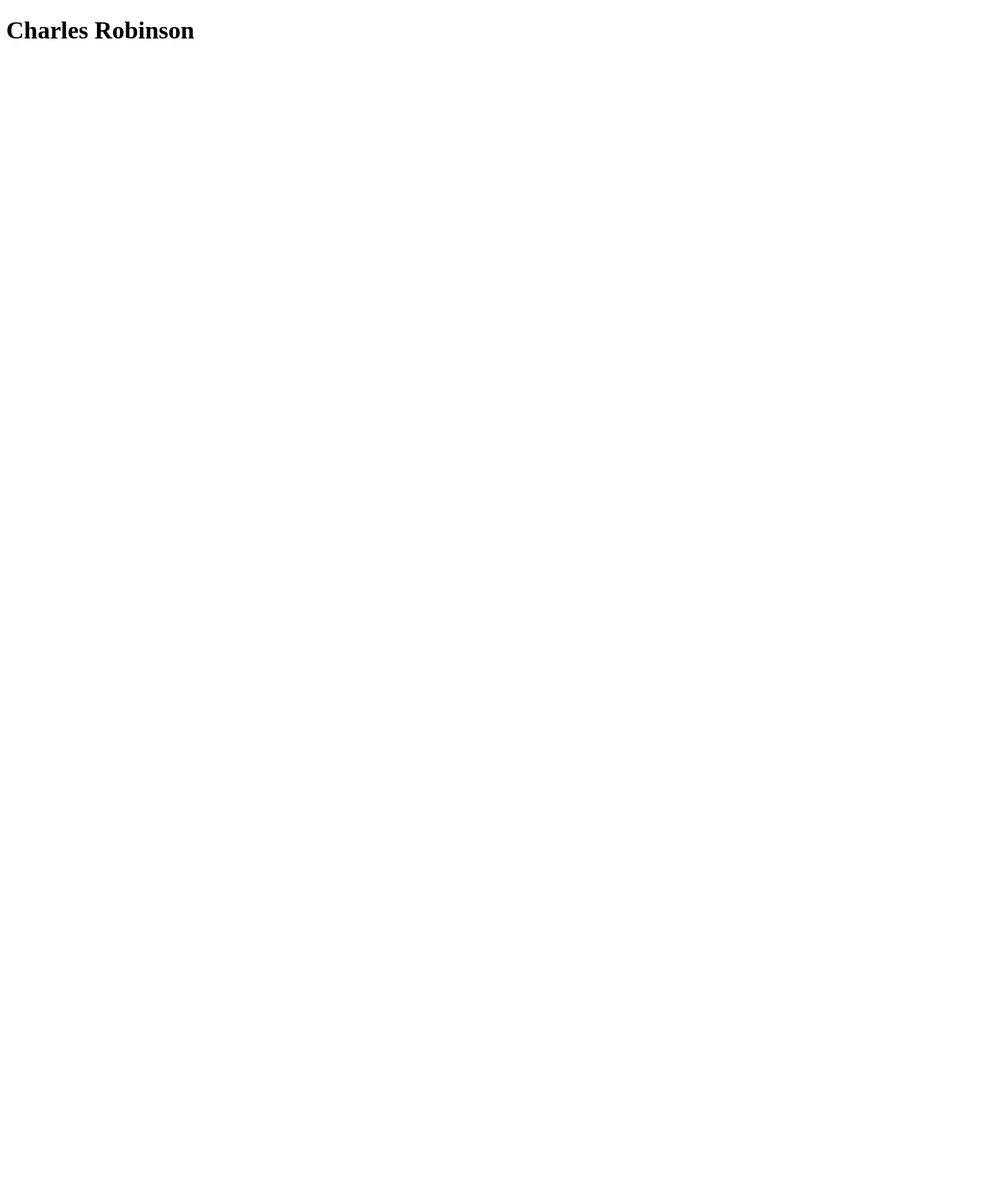
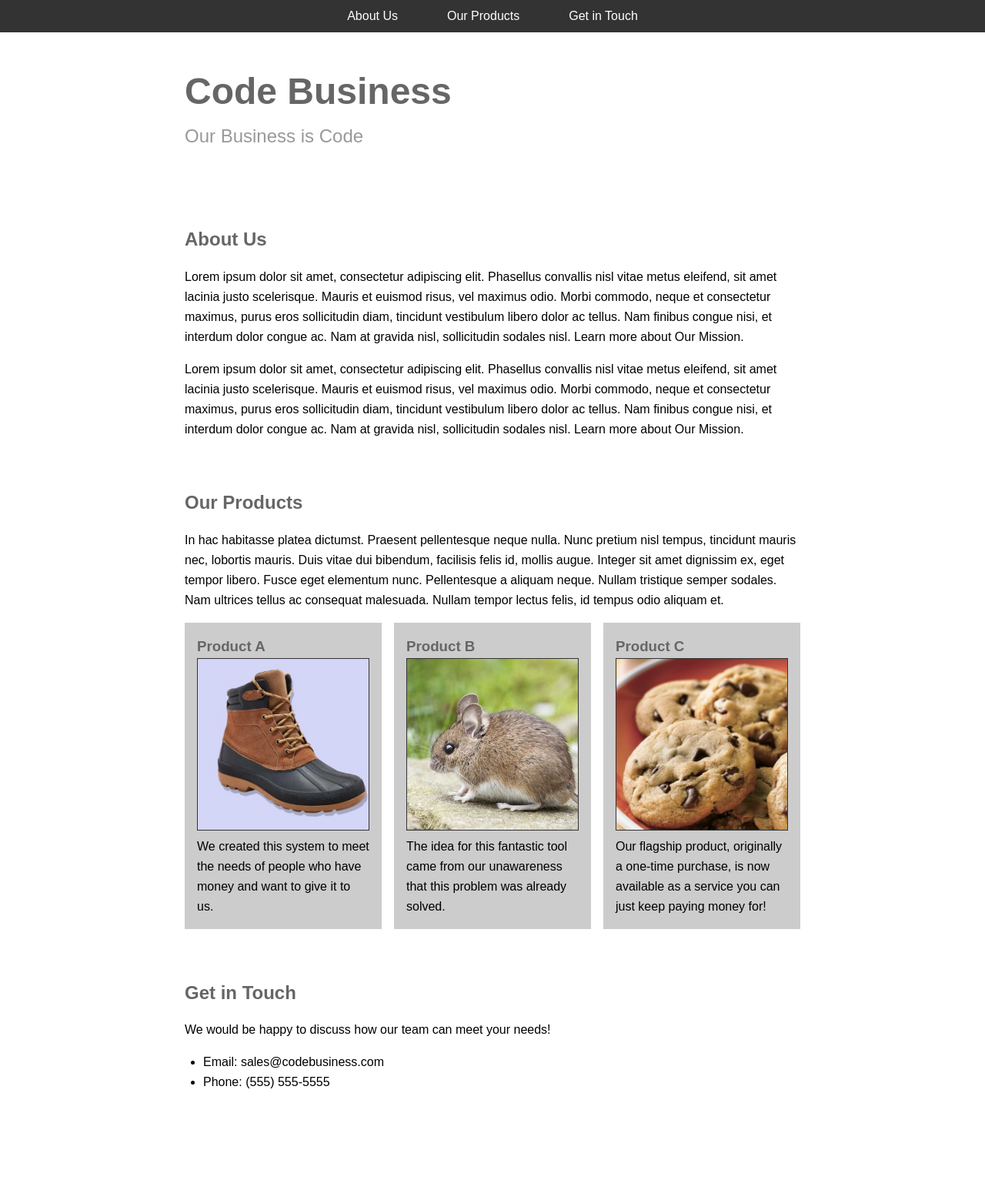
Before and after one commit to Chuckymike/Chuckymike.github.io, a plain HTML site: page index.html in a window 1280 px wide. Shown: the top 1546 px of the page at 77% size. Before the commit the page ends 800 px from the top, so only its background shows below. Drawn offline with Linux system fonts and the light colour scheme.

Commit message:
should've did more commits but pretty much did entire application along  with code business

```diff
--- a/index.html
+++ b/index.html
@@ -4,9 +4,59 @@
     <meta charset="UTF-8">
     <meta name="viewport" content="width=device-width, initial-scale=1.0">
     <meta http-equiv="X-UA-Compatible" content="ie=edge">
+    <link rel="stylesheet" type="text/css" href="style.css">
     <title>Document</title>
 </head>
 <body>
-    <h1>Charles Robinson</h1>
+    <header>
+        <h1>Code Business</h1>
+        <span>Our Business is Code</span>
+    </header>
+
+    <main>
+    <section id="aboutUs">
+        <h2>About Us</h2>
+        <p>Lorem ipsum dolor sit amet, consectetur adipiscing elit. Phasellus convallis nisl vitae metus eleifend, sit amet lacinia justo scelerisque. Mauris et euismod risus, vel maximus odio. Morbi commodo, neque et consectetur maximus, purus eros sollicitudin diam, tincidunt vestibulum libero dolor ac tellus. Nam finibus congue nisi, et interdum dolor congue ac. Nam at gravida nisl, sollicitudin sodales nisl. Learn more about Our Mission.</p>
+        <p>Lorem ipsum dolor sit amet, consectetur adipiscing elit. Phasellus convallis nisl vitae metus eleifend, sit amet lacinia justo scelerisque. Mauris et euismod risus, vel maximus odio. Morbi commodo, neque et consectetur maximus, purus eros sollicitudin diam, tincidunt vestibulum libero dolor ac tellus. Nam finibus congue nisi, et interdum dolor congue ac. Nam at gravida nisl, sollicitudin sodales nisl. Learn more about Our Mission.</p>
+    </section>
+    <section id="ourProducts">
+        <h2>Our Products</h2>
+        <p>In hac habitasse platea dictumst. Praesent pellentesque neque nulla. Nunc pretium nisl tempus, tincidunt mauris nec, lobortis mauris. Duis vitae dui bibendum, facilisis felis id, mollis augue. Integer sit amet dignissim ex, eget tempor libero. Fusce eget elementum nunc. Pellentesque a aliquam neque. Nullam tristique semper sodales. Nam ultrices tellus ac consequat malesuada. Nullam tempor lectus felis, id tempus odio aliquam et.</p>
+        <div id="products">
+            <article>
+                <h3>Product A</h3>
+                <img src="./images/boot.jpg">
+                <p>We created this system to meet the needs of people who have money and want to give it to us.</p>
+            </article>
+            <article>
+                <h3>Product B</h3>
+                <img src="./images/mouse.jpg">
+                <p>The idea for this fantastic tool came from our unawareness that this problem was already solved.</p>
+            </article>
+            <article>
+                <h3>Product C</h3>
+                <img src="./images/cookies.jpg">
+                <p>Our flagship product, originally a one-time purchase, is now available as a service you can just keep paying money for!</p>
+            </article>
+        </div>
+    </section>
+    <section id="getInTouch">
+        <h2>Get in Touch</h2>
+        <p>We would be happy to discuss how our team can meet your needs!</p>
+        <ul>
+            <li>Email: sales@codebusiness.com</li>
+            <li>Phone: (555) 555-5555</li>
+        </ul>
+    </section>
+    </main>
+    <nav>
+        <a href="#aboutUs">About Us</a>
+        <a href="#ourProduct">Our Products</a>
+        <a href="getInTouch">Get in Touch</a>
+    </nav>
+
+    <footer>
+        &copy; 2020 Code Business
+    </footer>
 </body>
 </html>
--- a/style.css
+++ b/style.css
@@ -0,0 +1,103 @@
+* {
+    font-family: sans-serif;
+    line-height: 1.618em;
+    box-sizing: border-box;
+    margin: 0;
+    padding: 0;
+}
+
+html {
+    font-size: 16px;
+
+    margin-top: 3em;
+}
+
+h1, h2, h3 {
+    color: #666;
+}
+
+header,
+main,
+footer {
+    max-width: 800px;
+    margin: 0 auto;
+}
+
+header {
+    padding: 2em 0;
+}
+
+header h1 {
+    font-size: 3em;
+}
+
+header span {
+    font-size: 1.5em;
+    color: #999;
+}
+
+nav {
+    position: fixed;
+    top: 0;
+    left: 0;
+    width: 100%;
+
+    display: flex;
+    flex-flow: row;
+    justify-content: center;
+
+    background: #333;
+}
+
+nav a {
+    padding: .5em 2em;
+    text-decoration: none;
+    color: #fff;
+}
+
+nav a:hover {
+    background: #666;
+}
+
+section {
+    margin: 1em 0;
+
+    padding-top: 3em;
+    min-height: 20em;
+}
+
+section > p {
+    margin: 1em 0;
+}
+
+section ul {
+    padding-left: 1.5em;
+}
+
+#products {
+    display: grid;
+    grid-template-columns: repeat(3, 1fr);
+    grid-template-rows: auto;
+
+    grid-column-gap: 1em;
+}
+
+#products article {
+    background: #ccc;
+    padding: 1em;
+}
+
+#products article img {
+    width: 100%;
+    border: 1px solid #333;
+}
+
+footer {
+    margin-top: 2em;
+    margin-bottom: 1em;
+    background: #666;
+    color: #fff;
+    padding: 1em 0;
+    text-align: center;
+
+}
```
Also changed, not shown: images/boot.jpg (added), images/cookies.jpg (added), images/mouse.jpg (added).
